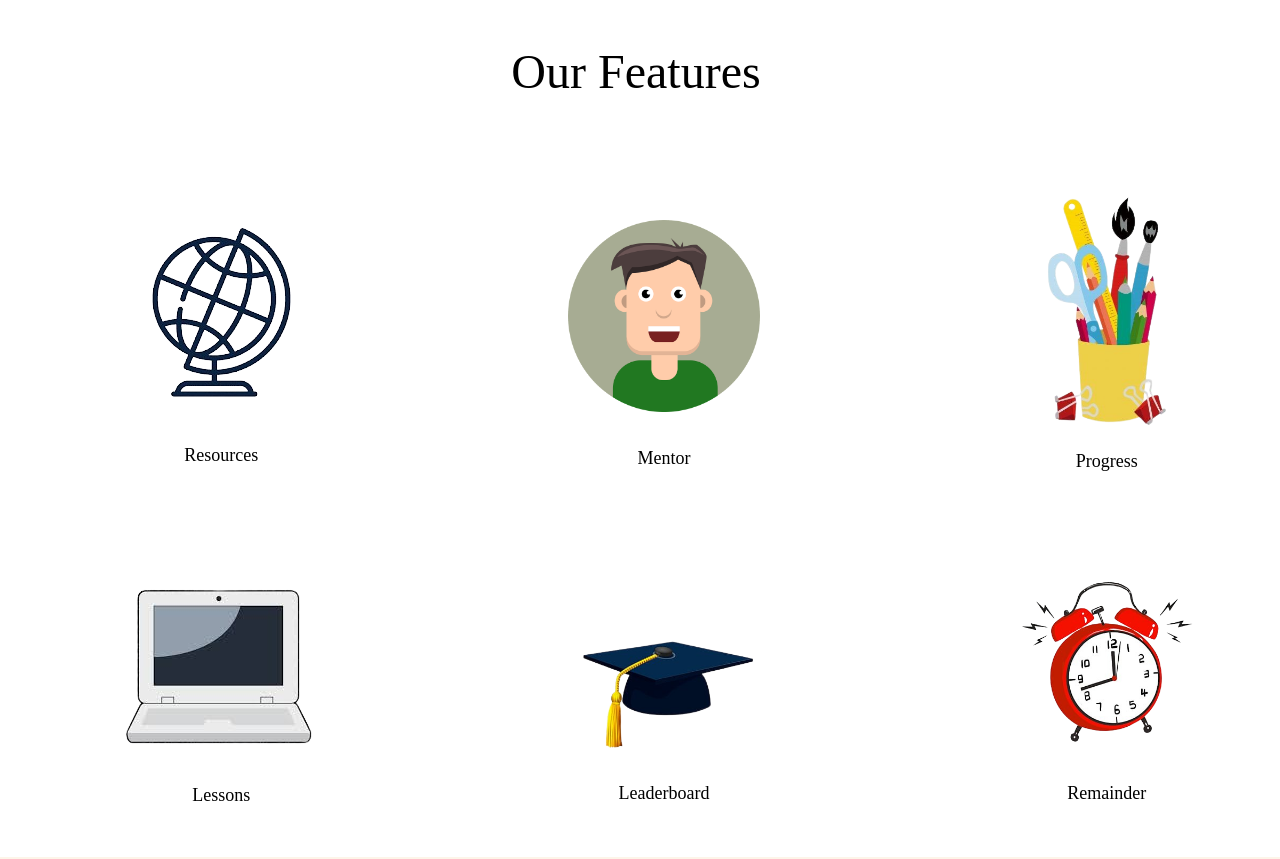
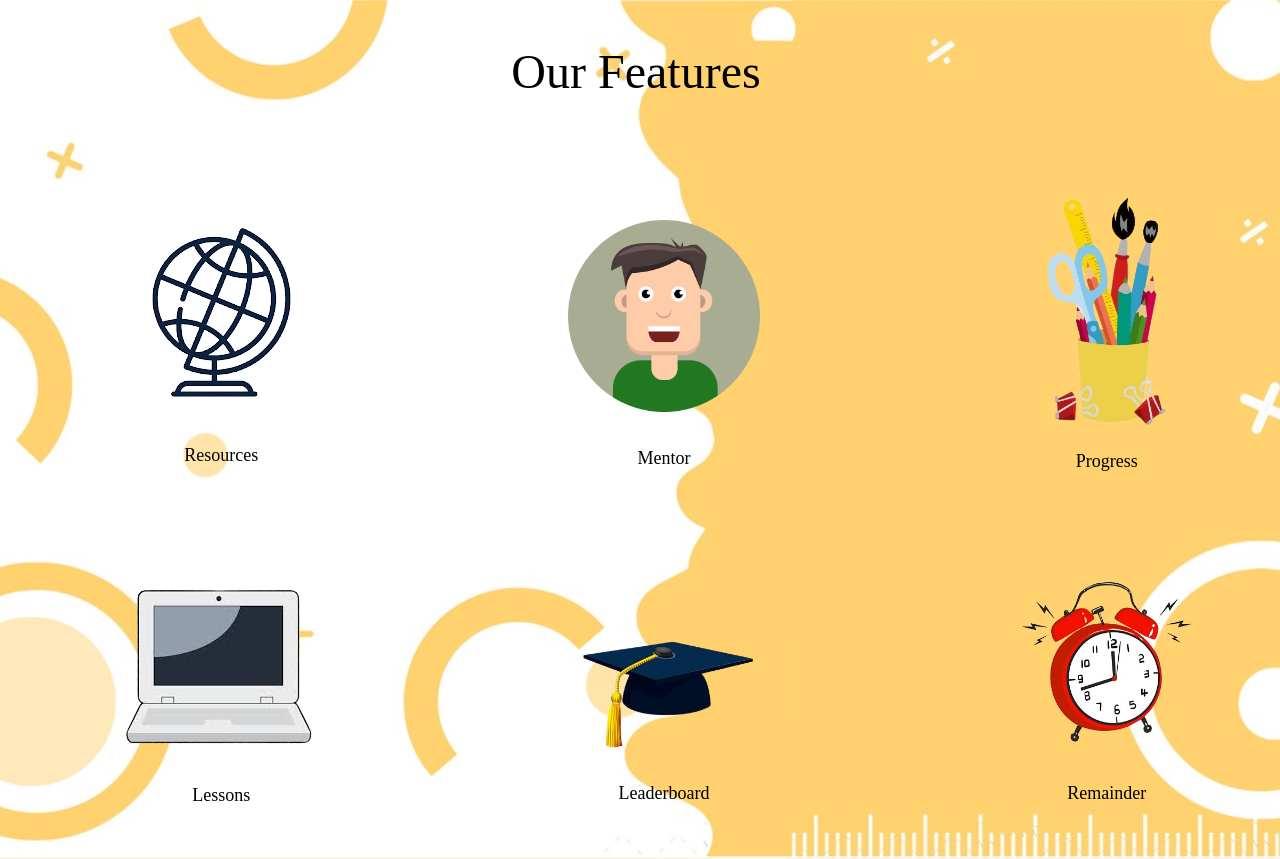
Before and after one commit to Kunal-Rawat22/Avanti, a React (Create React App) app: page / in a window 1280 px wide. Shown: the top 859 px of the page. Built offline with nearby package versions, Linux system fonts and the light colour scheme.

Commit message:
added background of features

```diff
--- a/src/Pages/Features.jsx
+++ b/src/Pages/Features.jsx
@@ -5,10 +5,11 @@ import progressImage from '../images/progress.png';
 import lessonsImage from '../images/lessons.png';
 import leaderboardImage from '../images/leaderboard.png';
 import remainderImage from '../images/remainder.png';
+import backgroundImage from '../images/background.jpeg';
 
 const Features = () => {
   return (
-    <div className="grid grid-cols-3 row-span-3 gap-24 pt-12 pb-12 pl-12">
+    <div className="grid grid-cols-3 row-span-3 gap-24 pt-12 pb-12 pl-12" style={{ backgroundImage: `url(${backgroundImage})`, backgroundSize: 'cover', backgroundPosition: 'center' }}>
       <h1 className="mr-14 col-span-3 text-5xl text-black abril-fatface-regular font-bold text-center">Our Features</h1>
       <div className="flex flex-col items-center">
         <img className="object-contain w-50 pt-2" src={resourceImage} alt="Resource Image"/>
--- a/src/Pages/Home.jsx
+++ b/src/Pages/Home.jsx
@@ -7,7 +7,6 @@ export default function IndexPage()
     return (
         <>
             <div>
-                <h1 className="text-4xl text-blue-700"></h1>
                 <Features/>
                 <Download/>
                 <Contact/>
--- a/src/index.css
+++ b/src/index.css
@@ -5,6 +5,7 @@
 @import url('https://fonts.googleapis.com/css2?family=Amatic+SC:wght@400;700&family=Montserrat+Alternates:ital,wght@0,100;0,200;0,300;0,400;0,500;0,600;0,700;0,800;0,900;1,100;1,200;1,300;1,400;1,500;1,600;1,700;1,800;1,900&family=Permanent+Marker&family=Sedgwick+Ave+Display&display=swap');
 
 @import url('https://fonts.googleapis.com/css2?family=Abril+Fatface&display=swap');
+
 
 .amatic-sc-regular {
   font-family: "Amatic SC", sans-serif;
```
Also changed, not shown: src/images/background.jpeg (added).
